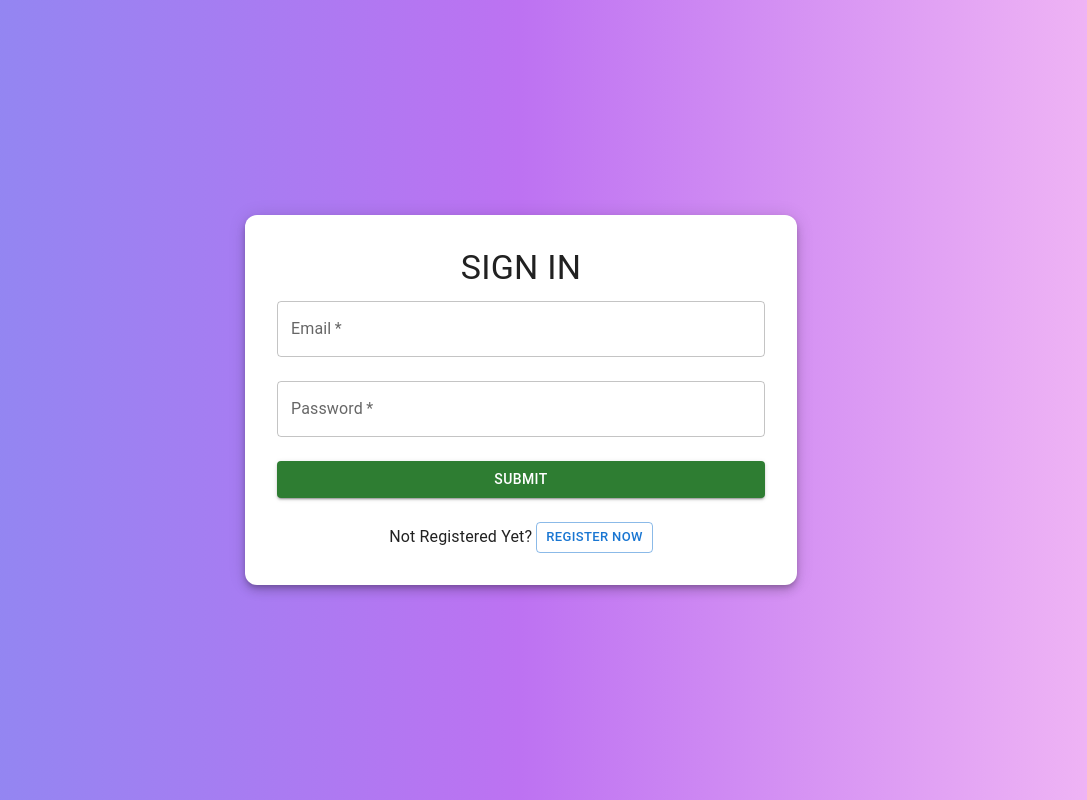
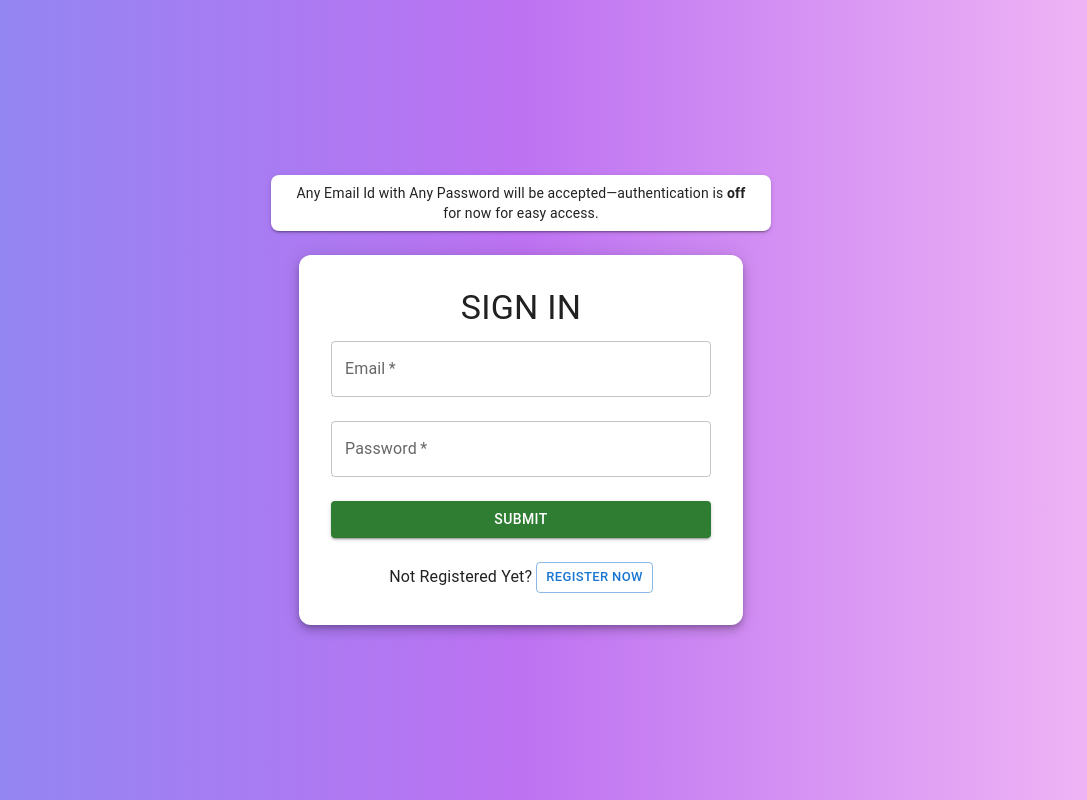
Before and after one commit to yashwant-mali/skillsphereFrontend, a React (Create React App) app: page / in a window 1280 px wide. Shown: the whole page, without its empty margins (119-1206 px from the left). Built offline with nearby package versions, Linux system fonts and the light colour scheme; no server answers.

Commit message:
added instruction on login page regarding login authentication

```diff
--- a/src/Components/Users/Login.js
+++ b/src/Components/Users/Login.js
@@ -1,4 +1,4 @@
-import React, { useEffect, useMemo, useState } from 'react';
+import React, { useState } from 'react';
 import {
     Box,
     Button,
@@ -18,8 +18,6 @@ export default function Login({ onFormChange }) {
         password: ''
     });
 
-    const { data: users, isLoading, isError, error } = useGetRegisteredUsersQuery();
-
     const navigate = useNavigate();
 
     const handleChange = (e) => {
@@ -28,18 +26,13 @@ export default function Login({ onFormChange }) {
             ...prevData,
             [name]: value
         }));
-
     };
 
-    //this method is setting localStorage item to loggedIn when the user logs in
-    //and forcely reloading the page because of setLogin state issue its not working here
     const handleSubmit = (e) => {
         e.preventDefault();
-        // console.log(formData.email, formData.password);
         localStorage.setItem("login", "loggedIn");
         onFormChange(formData);
-        window.location.reload(); // This will reload the page
-
+        window.location.reload();
     };
 
     const handleRegister = () => {
@@ -47,9 +40,49 @@ export default function Login({ onFormChange }) {
     };
 
     return (
-        <Box className="loginPage">
-            <Container maxWidth="sm">
-                <Paper elevation={6} sx={{ padding: 4, borderRadius: 3 }}>
+        <Box
+            className="loginPage"
+            sx={{
+                minHeight: '100vh',
+                backgroundColor: '#e3f2fd', // <-- light blue background
+                display: 'flex',
+                alignItems: 'center',
+                justifyContent: 'center',
+                flexDirection: 'column',
+            }}
+        >
+            <Box
+                sx={{
+                    mb: 3,
+                    px: 2,
+                    py: 1,
+                    bgcolor: 'white',
+                    borderRadius: 2,
+                    boxShadow: 2,
+                    width: { xs: '90vw', sm: '400px', md: '500px' },
+                    textAlign: 'center',
+                }}
+            >
+                <Typography variant="body2">
+                    Any Email Id with Any Password will be accepted—authentication is <b>off</b> for now for easy access.
+                </Typography>
+            </Box>
+            <Container
+                maxWidth="xs"
+                disableGutters
+                sx={{
+                    display: 'flex',
+                    justifyContent: 'center',
+                }}
+            >
+                <Paper
+                    elevation={6}
+                    sx={{
+                        padding: { xs: 2, sm: 4 },
+                        borderRadius: 3,
+                        width: { xs: '90vw', sm: '400px', md: '450px' },
+                    }}
+                >
                     <form onSubmit={handleSubmit}>
                         <Typography variant="h4" align="center" gutterBottom>
                             SIGN IN
@@ -62,6 +95,7 @@ export default function Login({ onFormChange }) {
                                 onChange={handleChange}
                                 fullWidth
                                 required
+                                autoComplete="email"
                             />
                             <TextField
                                 label="Password"
@@ -71,8 +105,9 @@ export default function Login({ onFormChange }) {
                                 onChange={handleChange}
                                 fullWidth
                                 required
+                                autoComplete="current-password"
                             />
-                            <Button variant="contained" type="submit" color="success">
+                            <Button variant="contained" type="submit" color="success" fullWidth>
                                 Submit
                             </Button>
                             <Typography align="center">
```
